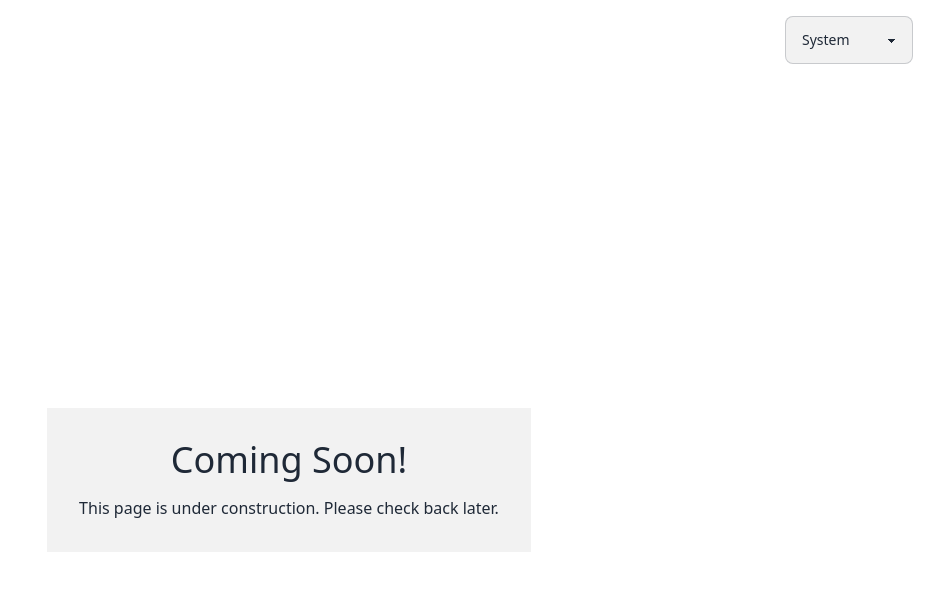
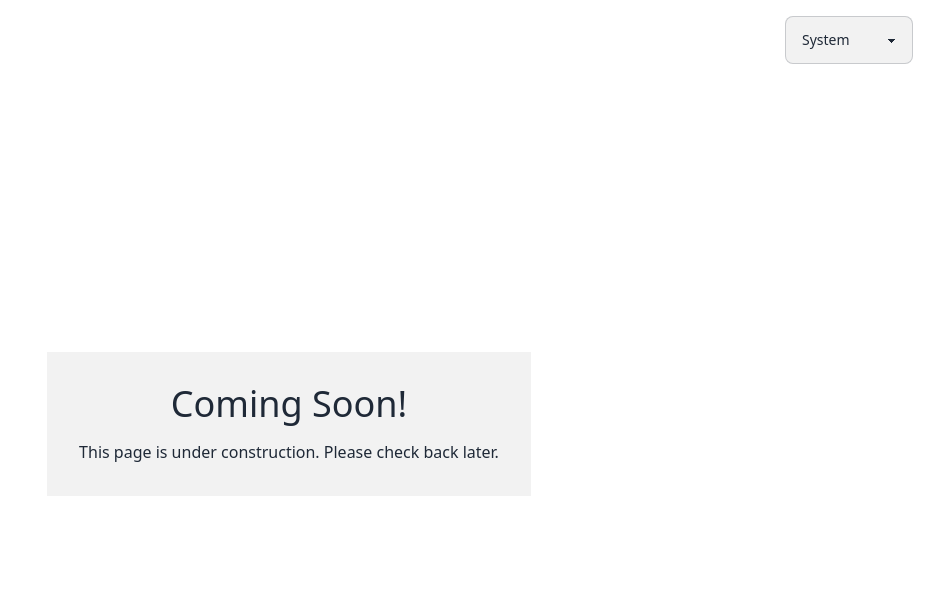
Before and after one commit to StarCaim/colors, a SvelteKit app: page / in a window 1280 px wide. Shown: the top 590 px of the page, without its empty margins (351-1280 px from the left). Built offline with nearby package versions, Linux system fonts and the light colour scheme.

Commit message:
fixed styling issues

```diff
--- a/src/routes/+layout.svelte
+++ b/src/routes/+layout.svelte
@@ -32,8 +32,8 @@
 	};
 </script>
 
-<div class="min-h-dvh flex flex-col">
-	<div class="flex p-4 justify-end">
+<div class="min-h-dvh h-dvh flex flex-col overflow-hidden p-4">
+	<div class="flex justify-end">
 		<select
 			data-choose-theme
 			class="select select-bordered select-md capitalize w-full max-w-32 bg-base-200"
--- a/src/routes/+page.svelte
+++ b/src/routes/+page.svelte
@@ -1,6 +1,8 @@
-<div class="min-h-dvh flex items-center justify-center">
+<div class="flex-1 flex items-center justify-center">
 	<div class="bg-base-200 p-8 flex flex-col gap-4 items-center justify-center">
-		<h1 class="text-4xl text-base-content">Coming Soon!</h1>
-		<p class="text-base-content">This page is under construction. Please check back later.</p>
+		<h1 class="text-4xl text-base-content text-center">Coming Soon!</h1>
+		<p class="text-base-content text-center">
+			This page is under construction. Please check back later.
+		</p>
 	</div>
 </div>
```
